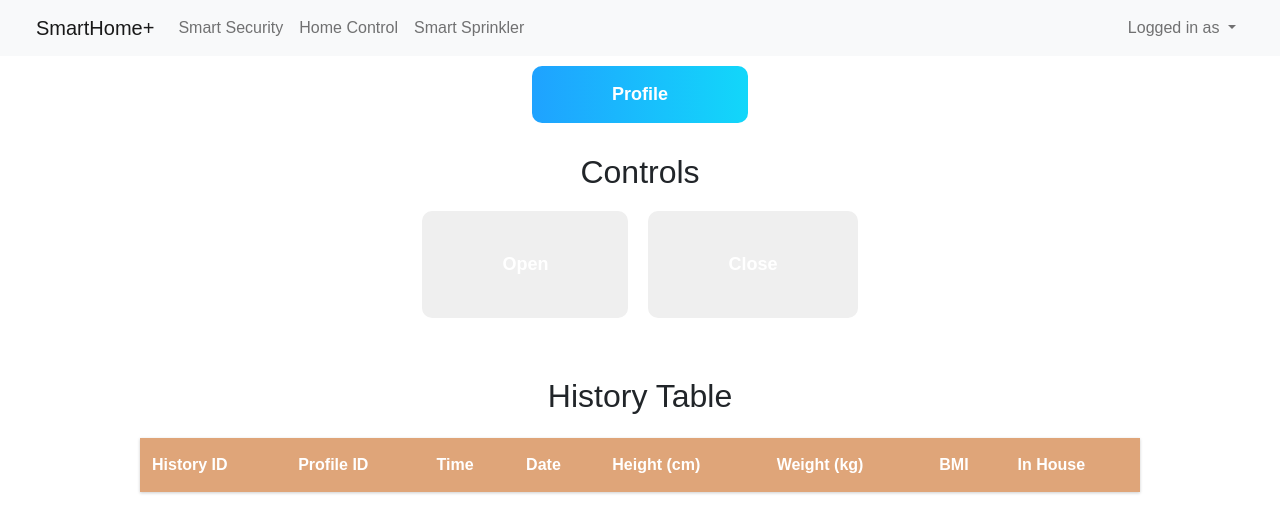
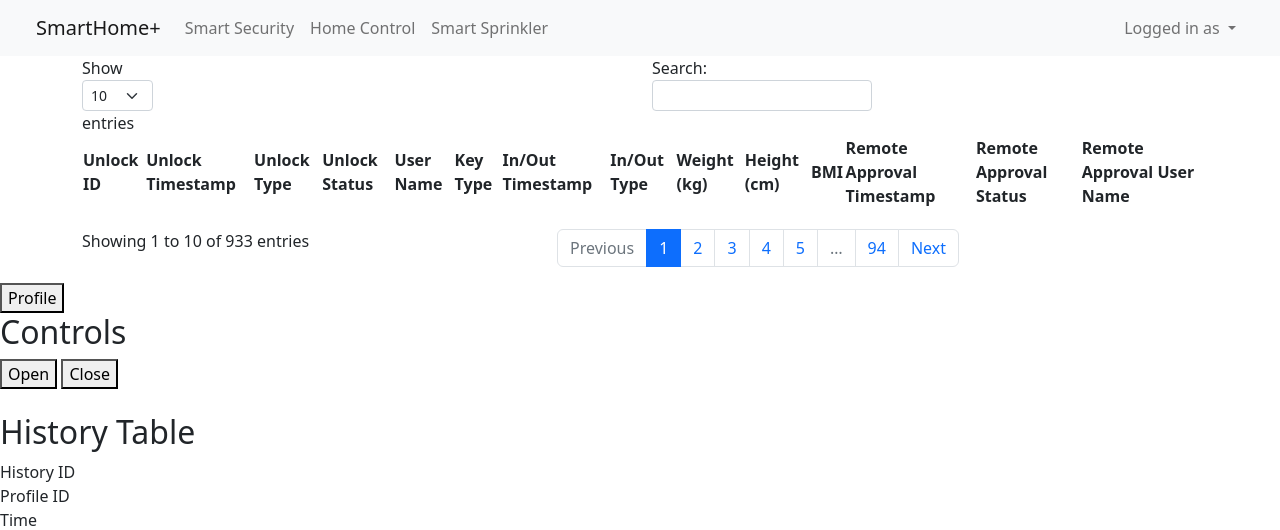
Before and after one commit to JohnChung2002/SmartHomePlus, a Flask app: template templates/smartdoor.html in a window 1280 px wide. Shown: the top 530 px of the page. Run offline with Flask 3, Linux system fonts and the light colour scheme; the template is opened without the code that fills it, so the values that code supplies are empty; parts of the project's set-up code (start-up, migrations or seed data) failed here and were passed over; some libraries are stand-ins or nearby versions.

Commit message:
Website overhaul

```diff
--- a/templates/smartdoor.html
+++ b/templates/smartdoor.html
@@ -3,7 +3,10 @@
 {% block title %}Smart Security{% endblock %}
 
 {% block content %}
-    <link rel="stylesheet" href='/static/style.css'>
+    <div class="container">
+        <table id="historyTable" class="display w-100"></table>
+    </div>
+
     <div class="navigation">
         <a href="/api/node_3/profile"><button class="navigation-btn">Profile</button></a>
     </div>
@@ -210,6 +213,8 @@
 {% endblock %}
 
 {% block scripts %}
+<script src="https://cdn.datatables.net/1.13.4/js/jquery.dataTables.min.js"></script>
+<script src="https://cdn.datatables.net/1.13.4/js/dataTables.bootstrap5.min.js"></script>
 <script>
     function open() {
         $.ajax({
@@ -235,5 +240,43 @@
             }
         });
     }
+    function getHistory() {
+        return new Promise(function(resolve, reject) {
+            $.ajax({
+                type: "GET",
+                url: "/api/node_3/history",
+                success: function (result) {
+                    resolve(result);
+                },
+                error: function (result) {
+                    reject(result);
+                }
+            });
+        })
+    }
+    $(document).ready(function() {
+        getHistory().then(function(data) {
+            $('#historyTable').DataTable({
+                data: data,
+                columns: [
+                    { title: "Unlock ID", data: "unlock_id" },
+                    { title: "Unlock Timestamp", data: "unlock_timestamp" },
+                    { title: "Unlock Type", data: "unlock_type" },
+                    { title: "Unlock Status", data: "unlock_status" },
+                    { title: "User Name", data: "name" },
+                    { title: "Key Type", data: "key_type" },
+                    { title: "In/Out Timestamp", data: "in_out_timestamp" },
+                    { title: "In/Out Type", data: "in_out_type" },
+                    { title: "Weight (kg)", data: "weight" },
+                    { title: "Height (cm)", data: "height" },
+                    { title: "BMI", data: "bmi" },
+                    { title: "Remote Approval Timestamp", data: "remote_approval_timestamp" },
+                    { title: "Remote Approval Status", data: "remote_approval_status" },
+                    { title: "Remote Approval User Name", data: "remote_approval_user_name" }
+                ]
+            });
+
+            });
+        });
 </script>
 {% endblock %}
```
